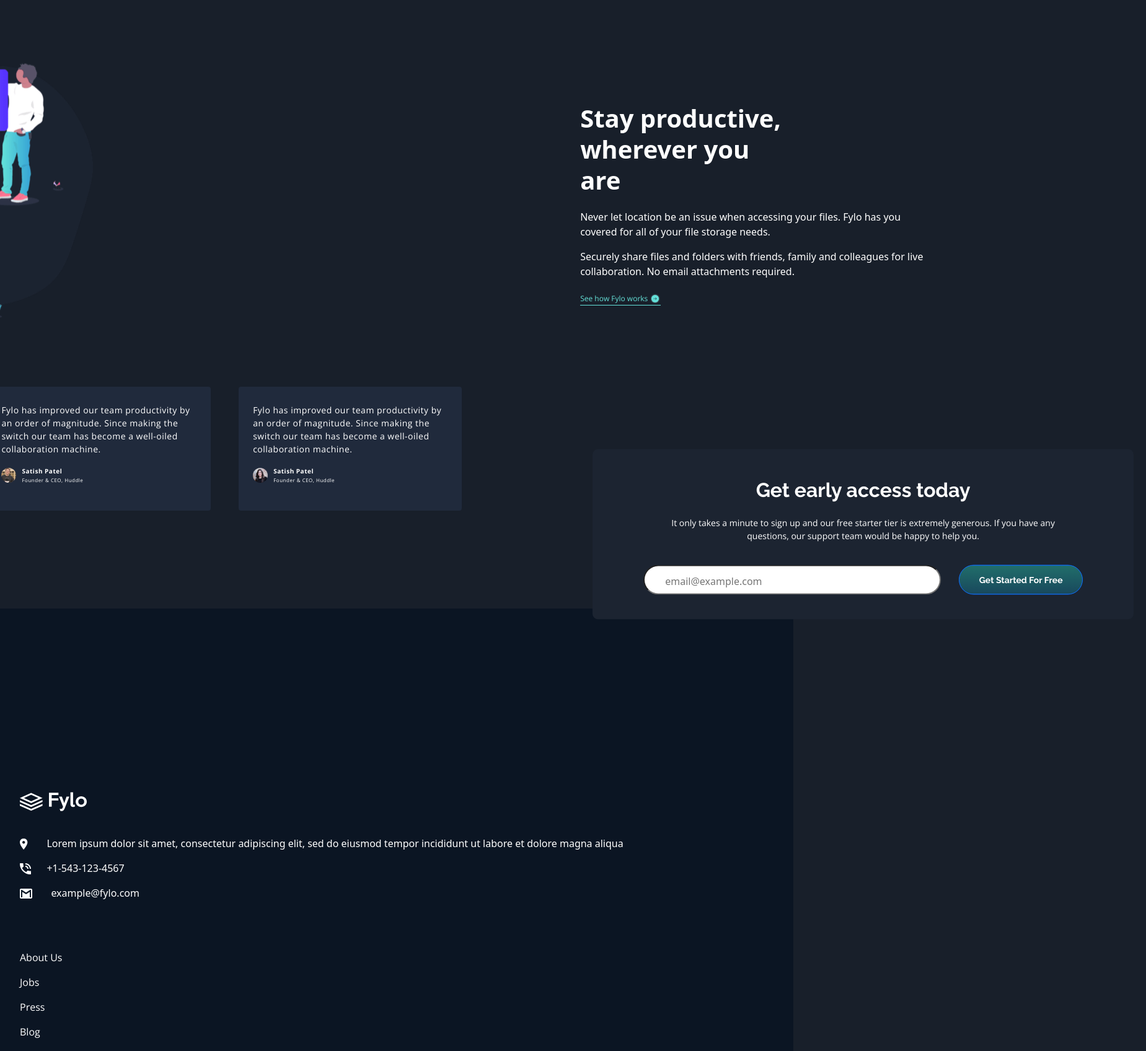
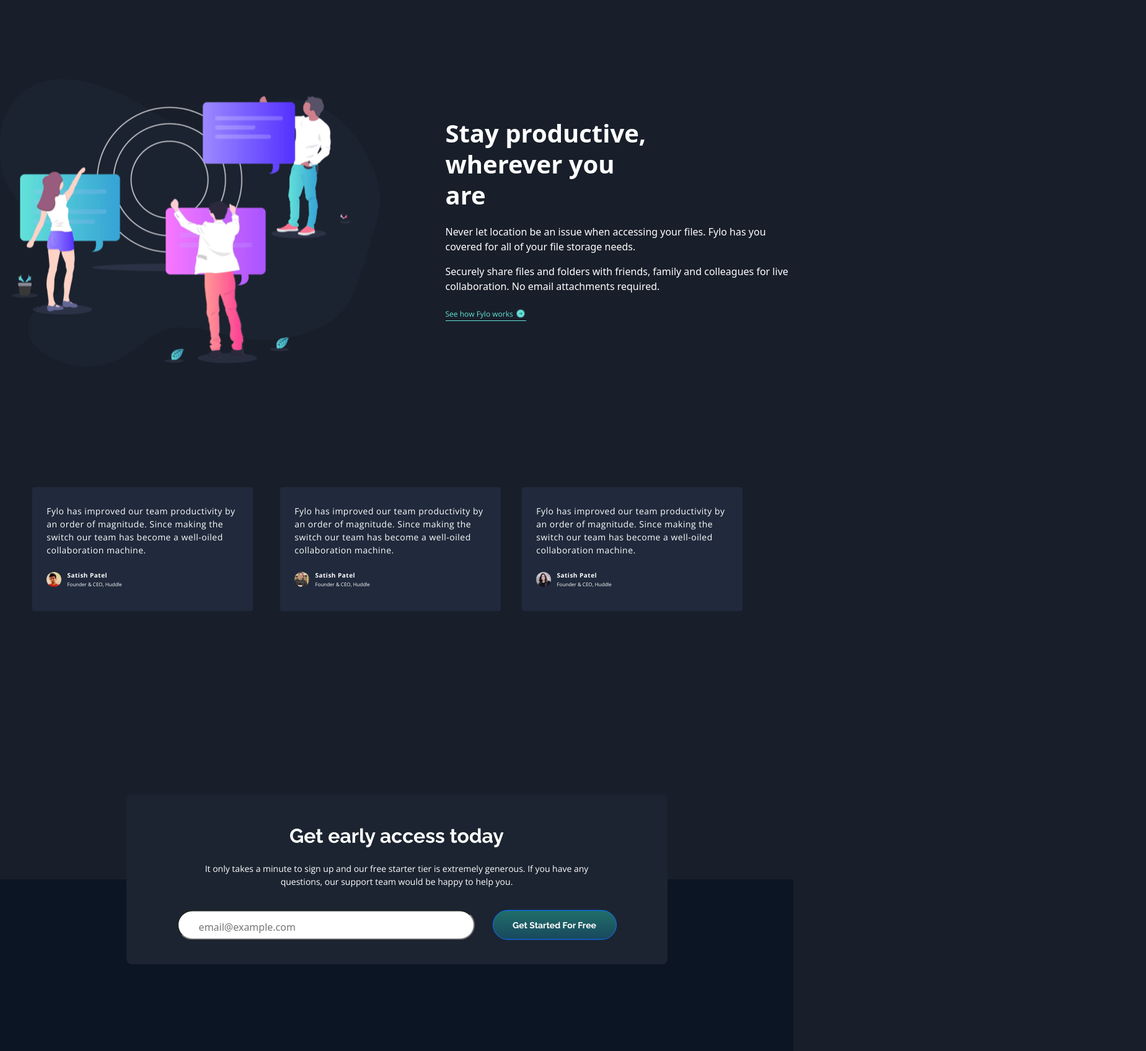
Before and after one commit to Qstar12/flyo-dark-theme, a plain HTML site: page index.html in a window 1280 px wide. Shown: the part 1860-3556 px from the top of the page at 62% size, 1849 px wide, since content can reach past the window. Drawn offline with nearby package versions, Linux system fonts and the light colour scheme.

Commit message:
commit on master

```diff
--- a/app/scss/_global.scss
+++ b/app/scss/_global.scss
@@ -77,6 +77,7 @@ body {
   background-image: var(--darkBlue1);
   background-repeat: no-repeat;
   background-position: center center;
+  height: 100vh;
   @media(min-width: 40em) {
     background-image: url(../images/bg-curvy-desktop.svg);
     background-size: 50%;
@@ -292,7 +293,16 @@ body {
   align-items: center;
   justify-content: center;
   text-align: left;
-  margin-bottom: 11.43rem;
+
+  &__contents {
+    max-width: 320px;
+    margin-right: auto;
+    margin-left: auto;
+    margin-bottom: 173px;
+    @media(min-width: 40em) {
+      max-width: 100%;
+    }
+  }
   &__hero {
     background-image: url(../images/illustration-stay-productive.png);
     background-size: contain;
@@ -397,6 +407,7 @@ body {
 */
 .container {
   padding: 0rem 1.25rem;
+  transform: translate(0%, 50%);
 }
 
 
@@ -412,7 +423,6 @@ body {
   justify-content: center;
   background-color: var(--darkBlue1);
   border: none;
-  transform: translate(0%, 50%);
   border-radius: 9px;
   padding: 2.8rem 2rem 2.6rem 2rem;
 
@@ -482,12 +492,13 @@ body {
 */
 
 .footer {
-  position: absolute;
-  z-index: -1;
-  padding: 18.5rem 2rem 3.7rem 2rem;
+  display: flex;
+  flex-direction: column;
+  padding: 18.5rem 2rem 0rem 2rem;
   background-color: var(--darkBlue3);
   width: 100%;
   height: auto;
+
 
   &__logo {
     width: 108px;
@@ -551,6 +562,9 @@ body {
     margin-left: 1.9rem;
     float: right;
   }
+  .icons {
+    margin-bottom: 52px;
+  }
 }
 
 
@@ -577,6 +591,7 @@ body {
   &__external {
     display:flex;
     flex-direction: column;
+    margin-bottom: 56px;
   }
   &__external > a {
     font-family: var(--ff-secondary);
@@ -584,4 +599,6 @@ body {
     margin-bottom: 16px;
     color: white;
   }
+
+
 }
--- a/app/scss/_mixins.scss
+++ b/app/scss/_mixins.scss
@@ -130,6 +130,7 @@
     .content {
       margin: 0;
       padding: 0;
+      max-width: 100%;
     }
 
   }
@@ -309,11 +310,13 @@
   * !CTA
   */
   .cta {
+    width: 100%;
+
     @media(min-width: 40em) {
       &__hero {
         width: 614.76px;
         height: 463.63px;
-        margin-left: 105px;
+
       }
       &__header h4 {
         width: 329px;
@@ -326,6 +329,9 @@
       &__snippet p {
         text-align: left;
       }
+      &__snippet {
+        width: 563px;
+      }
       &__link {
         text-align: left;
       }
@@ -333,6 +339,7 @@
         width: 563px;
         height: 282px;
         margin-right: 100px;
+        margin-top: 115px;
       }
     }
   }
@@ -350,6 +357,9 @@
       display: flex;
       align-items: center;
       justify-content: center;
+      position: relative;
+
+
     }
     .form-control {
       width: 873px;
@@ -455,11 +465,12 @@
      &__hero {
        margin-bottom: 0rem;
        margin-right: 57.24px;
+       margin-left: 100px;
      }
     }
 
     .cta {
-    grid-template-columns: 1fr 1fr;
+    grid-template-columns: .5fr .5fr;
     text-align: center;
     gap: 3rem;
     }
@@ -470,6 +481,7 @@
     .__contents {
         grid-column: 2 / 3;
         align-self: center;
+
     }
   }
   @media(max-width:40em){
@@ -485,9 +497,11 @@
   */
 
   @media(min-width: 57em){
-    .quotes {
-      display: grid;
+    .quotes li {
+      height: 200px;
+      width: 360px;
     }
+
     .quotes__heading .name {
       font-size: 10px;
       line-height: 12px;
@@ -505,7 +519,8 @@
       justify-content: center;
       margin-right: 120px;
       margin-left: 120px;
-
+      margin-bottom: 120px;
+      width: 1180px;
     }
     .break {
       width: 360px;
@@ -517,21 +532,39 @@
       letter-spacing: 0.5px;
     }
     .quotes {
+      display: grid;
+    }
+    .quotes {
       grid-template-columns: 1fr 1fr 1fr;
       max-height: 259px;
+    }
+    .quotes__quote {
+      max-width: 309.3px;
+      font-size: 14px;
+      line-height: 21px;
+      letter-spacing: 0.5px;
+      margin-bottom: 24px;
     }
     .split1 {
       grid-column: 1 / 2;
       margin-bottom: 0rem;
+      margin-right: 40px;
+
+
 
     }
     .split2 {
       grid-column: 2 / 3;
       margin-bottom: 0rem;
+
+
     }
     .split3 {
       grid-column: 3 / 4;
+
+
     }
+
   }
 
 
@@ -549,10 +582,17 @@
     grid-template-columns: 1fr 1fr 1fr 1fr 1fr;
     text-align: center;
     }
+
     .footer {
-      min-height: 441px;
+      position: absolute;
+      z-index: -1;
+      height: auto;
+      margin-right: auto;
+      margin-left: auto;
       text-align: left;
       padding: 12rem 14rem 3.7rem 8.5rem;
+
+
       &__contact {
         display: inline;
         width:379px;
@@ -597,6 +637,11 @@
 
   @media(min-width:90em) {
     .footer {
+      .logo {
+        height: 31px;
+        margin-bottom: 52px;
+      }
+
       .location p {
         font-size: 16px;
         line-height: 24px;
--- a/app/scss/_quotes.scss
+++ b/app/scss/_quotes.scss
@@ -2,9 +2,16 @@ blockquote {
 
     background: var(--darkBlue4);
     text-align: left;
-    margin: auto;
+
     padding: var(--spacer);
     border-radius: 3.93px;
-    margin: 0 auto;
-    height: 160px
+
+    height: 160px;
+
+    @media(min-width: 57em){
+
+            height: 200px;
+
+    }
+
 }
--- a/app/scss/_utilities.scss
+++ b/app/scss/_utilities.scss
@@ -41,13 +41,11 @@ li {
     justify-content: center;
     margin-bottom: 1.71rem;
     height: 160px;
-    padding: 1.43rem;
-
-
 }
 
 li:nth-last-of-type(1) {
     margin-bottom: 0;
+    margin-right: 0;
 }
 ul {
     height: 537px;
@@ -55,6 +53,3 @@ ul {
 form {
     min-width: 280px;
 }
-footer {
-    height: 974px;
-}
--- a/index.html
+++ b/index.html
@@ -216,7 +216,7 @@
                         <span class="cta__underline"></span>
                     </div>
                 </div>
-
+             </div>
                 <!-- /**
                                                 * !Blockquote
                                                 */ -->
@@ -224,10 +224,10 @@
 
 
 
-            <div class="testimonials">
-                <ul class="quotes">
-                    <li class="split1">
-                        <blockquote class="break">
+            <div class="testimonials ">
+                <ul class="quotes ">
+                    <li class="split1 ">
+                        <blockquote >
                             <p class="quotes__quote">Fylo has improved our team productivity by an order of magnitude. Since making the switch our team has
                                                                                         become a well-oiled collaboration machine.
                             </p>
@@ -243,7 +243,7 @@
 
 
                     <li class="split2">
-                        <blockquote class="break">
+                        <blockquote>
                             <p class="quotes__quote">Fylo has improved our team productivity by an order of magnitude. Since making the switch our team has
                                                                                         become a well-oiled collaboration machine.
                             </p>
@@ -259,7 +259,7 @@
 
 
                     <li class="split3">
-                        <blockquote class="break">
+                        <blockquote >
                             <p class="quotes__quote">Fylo has improved our team productivity by an order of magnitude. Since making the switch our team has
                                                                                         become a well-oiled collaboration machine.
                             </p>
@@ -275,6 +275,7 @@
 
                 </ul>
             </div>
+            </main>
             <div class="container">
 
                 <form id="form" action="/">
@@ -305,7 +306,7 @@
                 </form>
 
             </div>
-    </main>
+
             <!-- /**
                                     * !footer
                                     */ -->
```
Also changed, not shown: dist/style.css, 1 other file.
